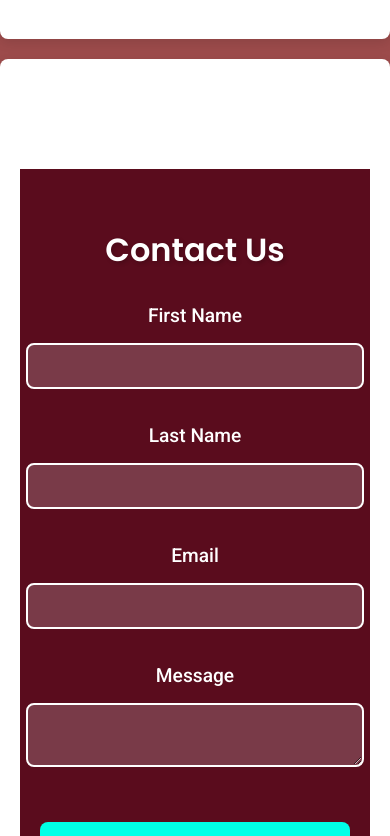
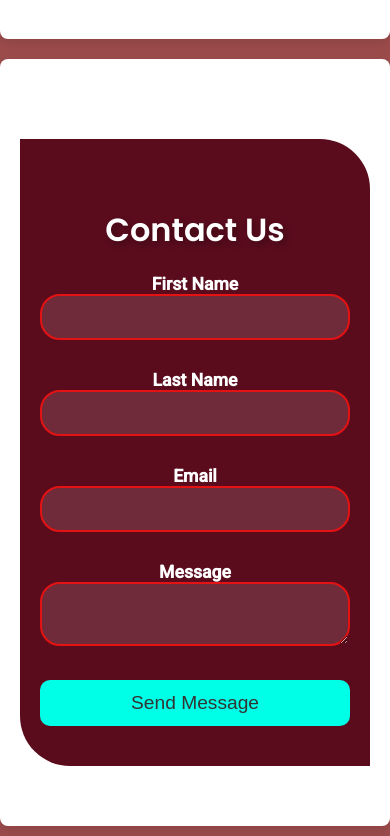
Before and after one commit to jayminraval-developer/My-Portfolio, a React (Create React App) app: page / in a window 390 px wide. Shown: the part 5640-6476 px from the top of the page. Built offline with nearby package versions, Linux system fonts and the light colour scheme.

Commit message:
Update Contact.css

```diff
--- a/src/components/Contact.css
+++ b/src/components/Contact.css
@@ -1,130 +1,196 @@
-/* Contact Page Styling */
+/* Base Contact Styling */
 .contact {
-    padding: 60px 40px; /* Add space to the left and right of the container */
+  padding: 80px 50px;
   text-align: center;
-    background-color: #282c34; /* Default background color */
+  background-color: #282c34;
   color: white;
-    animation: backgroundAnimation 10s ease-in-out infinite; /* Apply background animation */
-    position: relative; /* To ensure elements are positioned correctly */
+  animation: backgroundAnimation 10s ease-in-out infinite;
+  position: relative;
+  box-sizing: border-box;
 }
 
+/* Background Animation */
 @keyframes backgroundAnimation {
   0% {
-      background-color: #282c34; /* Dark background */
+    background-color: #282c34;
   }
   50% {
-      background-color: #6d0014; /* Maroon color */
+    background-color: #6d0014;
   }
   100% {
-      background-color: #282c34; /* Dark background */
+    background-color: #282c34;
   }
 }
-  /* Contact page heading */
+
+/* Contact Heading */
 .contact h2 {
-    font-size: 2.5rem;
-    margin-bottom: 30px;
+  font-size: 3rem;
+  margin-bottom: 40px;
   color: #fff;
-    text-shadow: 2px 2px 4px rgba(0, 0, 0, 0.2);
+  text-shadow: 3px 3px 6px rgba(0, 0, 0, 0.3);
 }
 
-  /* Form Group Styling */
-  .form-group {
-    margin-bottom: 25px;
-    text-align: center; /* Center labels and inputs */
+/* Split Layout Container */
+.contact-container {
   display: flex;
-    flex-direction: column; /* Stack labels and inputs vertically */
-    align-items: center; /* Center content horizontally */
+  flex-wrap: wrap;
+  justify-content: center;
+  gap: 50px;
+  margin-top: 40px;
+  box-sizing: border-box;
 }
 
-  /* Label Styling */
+/* Contact Info Styling */
+.contact-info {
+  flex: 1;
+  max-width: 400px;
+  text-align: left;
+  background-color: #1f242a;
+  padding: 40px;
+  border-radius: 10px;
+  box-shadow: 0px 0px 15px rgba(0, 0, 0, 0.3);
+}
+
+.contact-info h3 {
+  font-size: 2rem;
+  margin-bottom: 20px;
+  color: #00ffe7;
+}
+
+.contact-info p {
+  font-size: 1.2rem;
+  margin-bottom: 15px;
+  display: flex;
+  align-items: center;
+}
+
+.contact-info i {
+  margin-right: 10px;
+  color: #00ffe7;
+  font-size: 1.3rem;
+}
+
+/* Contact Form Styling */
+.contact-form {
+  flex: 1;
+  max-width: 600px;
+  background-color: #1f242a;
+  padding: 40px;
+  border-radius: 10px;
+  box-shadow: 0px 0px 15px rgba(0, 0, 0, 0.3);
+  box-sizing: border-box;
+}
+
+/* Form Group and Input Styling */
+.form-group {
+  position: relative;
+  margin-bottom: 30px;
+  box-sizing: border-box;
+}
+
 .form-group label {
   font-size: 1.2rem;
   color: #fff;
-    font-weight: 500;
-    margin-bottom: 8px; /* Space between label and input */
-    text-align: center;
+  font-weight: bold;
+  margin-bottom: 10px;
 }
 
-  /* Input fields and textarea */
 .form-group input,
 .form-group textarea {
-    width: 100%;  /* Ensures that input fields take full width of their parent */
-    max-width: 400px; /* Set a max width to make it shorter */
-    padding: 12px;
-    font-size: 1rem;
-    margin-top: 8px;
-    border: 2px solid #fff;
-    border-radius: 8px;
-    background-color: #ffffff30; /* Transparent white background */
+  width: 100%;
+  padding: 15px 15px 15px 45px;
+  font-size: 1.1rem;
+  border: 2px solid #e41212;
+  border-radius: 20px;
+  background-color: #ffffff20;
   color: #fff;
-    transition: all 0.3s ease;
+  box-sizing: border-box;
+  margin: 0; /* Remove any default margin */
 }
 
-  /* Input and textarea focus effect */
-  .form-group input:focus,
-  .form-group textarea:focus {
-    outline: none;
-    border-color: #00ffe7; /* Glow effect on focus */
-    background-color: #ffffff80; /* Slightly more opaque on focus */
-  }
-
-  /* Submit button with hover effect */
+/* Submit Button */
 .submit-btn {
   background-color: #00ffe7;
   color: #333;
-    padding: 12px 20px;
-    font-size: 1.2rem;
+  padding: 15px 30px;
+  font-size: 1.3rem;
   border: none;
-    border-radius: 8px;
+  border-radius: 10px;
   cursor: pointer;
   transition: background-color 0.3s ease, transform 0.3s ease;
-    margin-top: 20px;
-    width: 200px; /* Fixed width for the submit button */
-    margin-left: auto;
-    margin-right: auto;
+  box-sizing: border-box;
 }
 
-  /* Submit button hover effect */
 .submit-btn:hover {
-    background-color: #00b4d8;
-    transform: scale(1.05);
+  background-color: #00667b;
+  transform: scale(1.1);
 }
 
-  /* Success message */
-  .success-message {
+/* Status Message Styling */
+.form-status {
   margin-top: 20px;
-    color: #00ffe7;
-    font-size: 1.1rem;
-    font-weight: 600;
+  font-size: 1.2rem;
+  font-weight: bold;
+  color: #2cd9c8;
 }
 
-  /* Removed hover effect for background change */
-  .contact:hover {
-    background: #282c34; /* Keep the same background color */
-    box-shadow: 0 8px 24px rgba(0, 0, 0, 0.15); /* Keep the same shadow on hover */
-    transform: none; /* Removed the transform lift effect */
-    transition: none; /* Removed transition effects for hover */
+/* Desktop-Specific Styling */
+@media (min-width: 769px) {
+  .contact {
+    padding: 100px 200px;
+    margin-top: 60px;
   }
 
-  /* Responsive Design */
+  .contact h2 {
+    font-size: 3.5rem;
+    letter-spacing: 2px;
+  }
+
+  .form-group input,
+  .form-group textarea {
+    max-width: 600px;
+    box-sizing: border-box;
+  }
+
+  .submit-btn {
+    width: 250px;
+    font-size: 1.5rem;
+  }
+}
+
+/* Mobile-Specific Styling */
 @media (max-width: 768px) {
   .contact {
-      padding: 30px 20px;
-      margin-top: 50px;
+    padding: 40px 20px;
+    margin-top: 20px;
+    border-radius: 0 50px 0 50px;
   }
 
   .contact h2 {
     font-size: 2rem;
+    margin-bottom: 20px;
   }
 
-    /* Ensure the input fields and textareas are responsive */
+  .form-group label {
+    font-size: 1.1rem;
+  }
+
   .form-group input,
   .form-group textarea {
     width: 100%;
-      max-width: none; /* Remove any max-width on smaller screens */
+    max-width: none;
+    padding: 12px;
+    font-size: 1rem;
+    box-sizing: border-box;
   }
 
   .submit-btn {
-      width: 100%; /* Make the submit button full width on smaller screens */
+    width: 100%;
+    padding: 12px;
+    font-size: 1.2rem;
+  }
+
+  .form-status {
+    font-size: 1rem;
   }
 }
```
Lines whose indentation alone changed are shown as unchanged.
